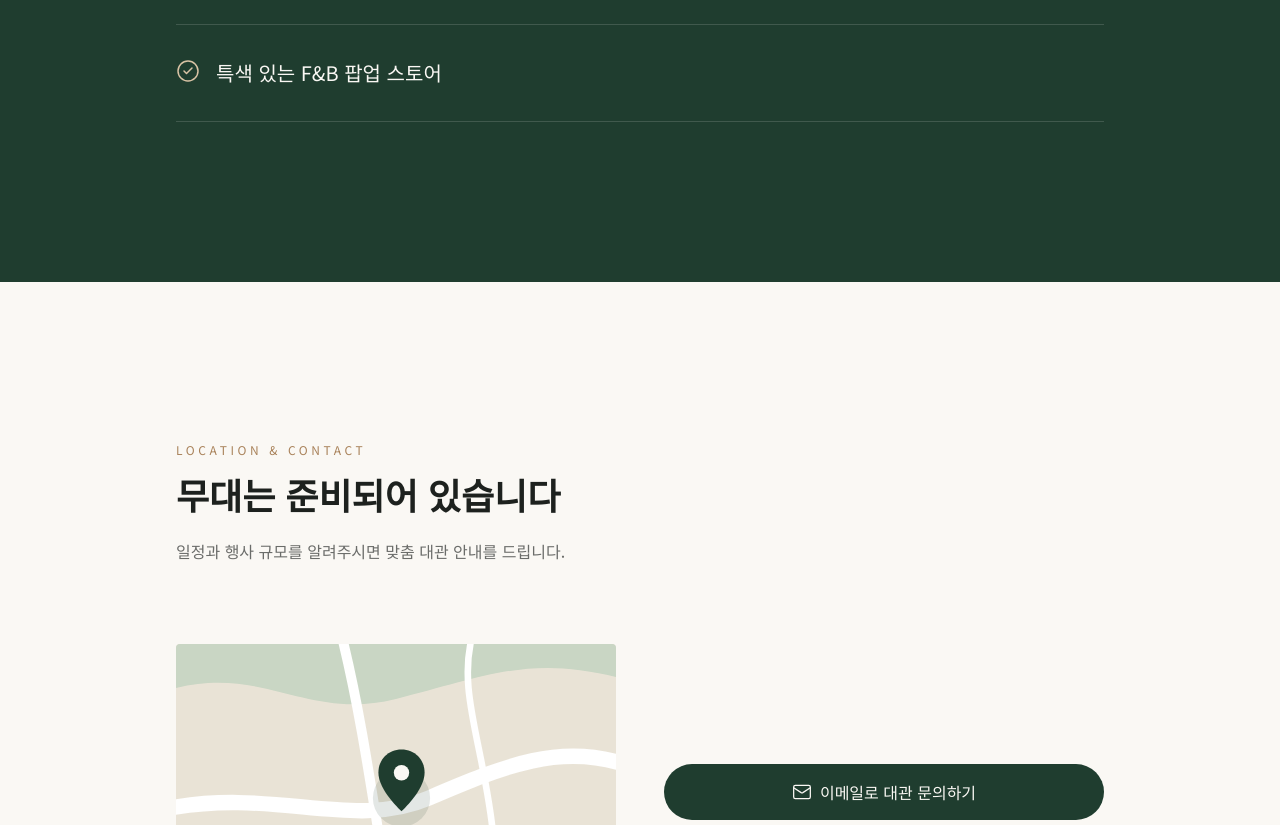
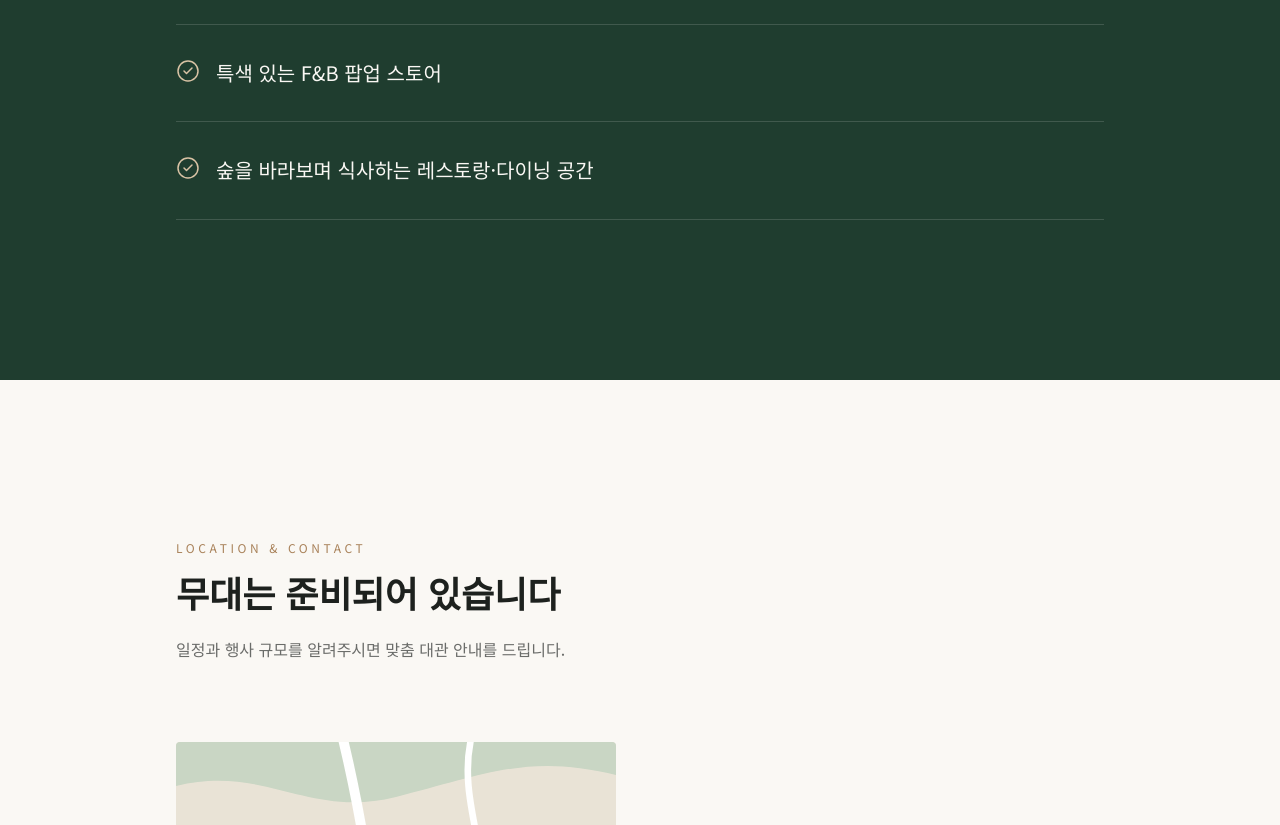
Before and after one commit to yunsh0115/stage413, a Next.js app: page / in a window 1280 px wide. Shown: the part 7020-7845 px from the top of the page. Built offline with nearby package versions, Linux system fonts and the light colour scheme.

Commit message:
추천 업종에 레스토랑·다이닝 추가
Co-Authored-By: Claude Opus 5.5 <noreply@anthropic.com>

```diff
--- a/src/components/sections/Recommended.tsx
+++ b/src/components/sections/Recommended.tsx
@@ -6,6 +6,7 @@ const targets = [
   "감성적인 원목 가구 및 라이프스타일 브랜드 쇼룸",
   "자연광이 필요한 룩북 촬영 및 광고 스튜디오",
   "특색 있는 F&B 팝업 스토어",
+  "숲을 바라보며 식사하는 레스토랑·다이닝 공간",
 ];
 
 export default function Recommended() {
```
